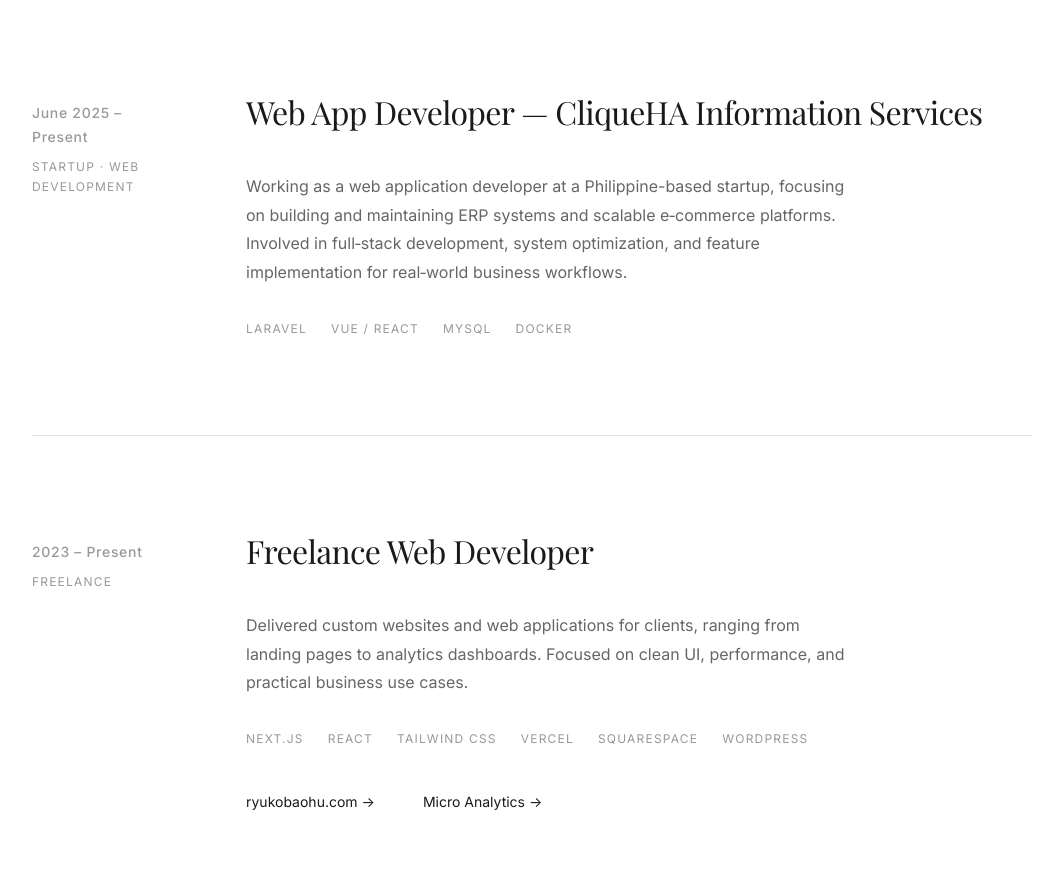
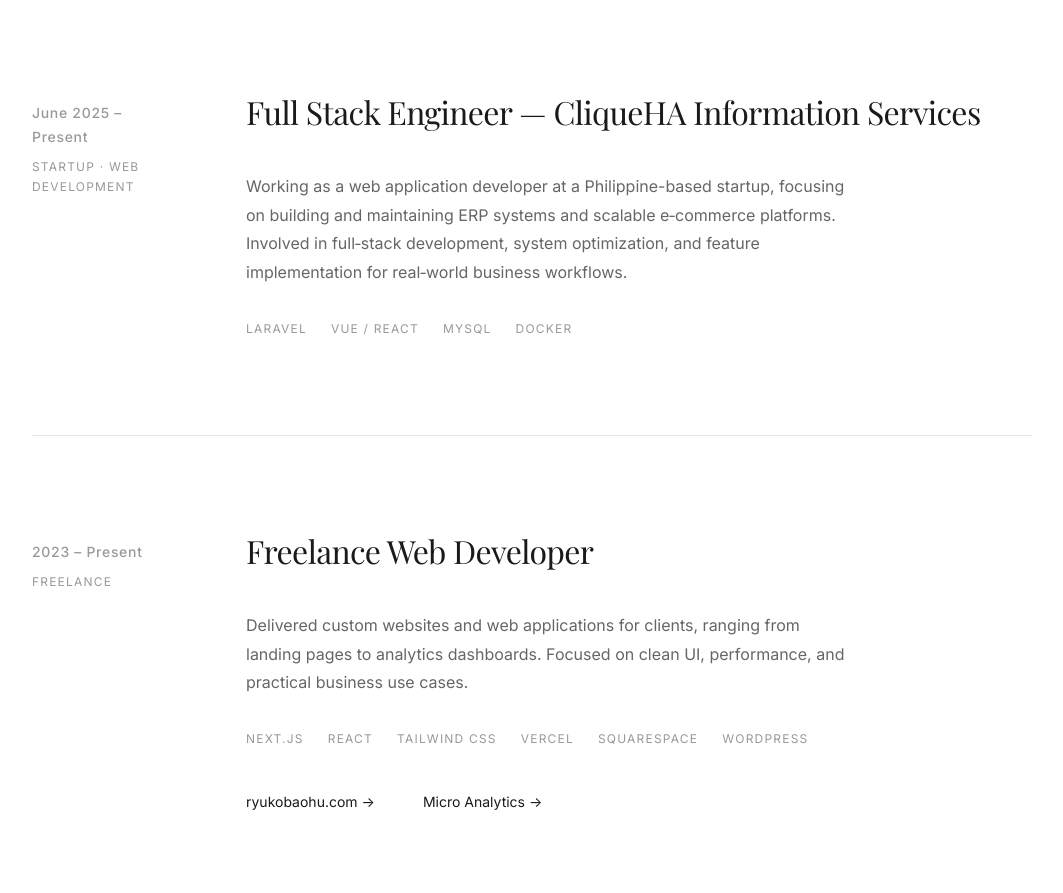
Before and after one commit to dGreatNoob/dGreatNoob.github.io, a plain HTML site: page index.html in a window 1280 px wide. Shown: the part 2453-3346 px from the top of the page, without its empty margins (16-1079 px from the left). Drawn offline with nearby package versions, Linux system fonts and the light colour scheme.

Commit message:
updated work

```diff
--- a/index.html
+++ b/index.html
@@ -295,7 +295,7 @@
             <span class="project-category">Startup · Web Development</span>
             </div>
             <div class="project-details">
-            <h3 class="project-title">Web App Developer — CliqueHA Information Services</h3>
+            <h3 class="project-title">Full Stack Engineer — CliqueHA Information Services</h3>
             <p class="project-description">
                 Working as a web application developer at a Philippine-based startup, focusing on
                 building and maintaining ERP systems and scalable e‑commerce platforms. Involved in
```
